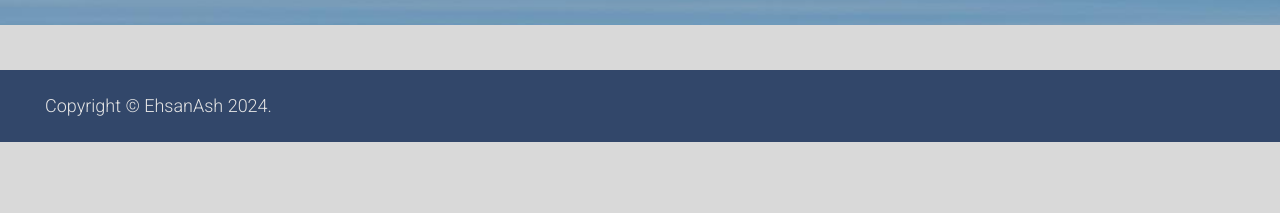
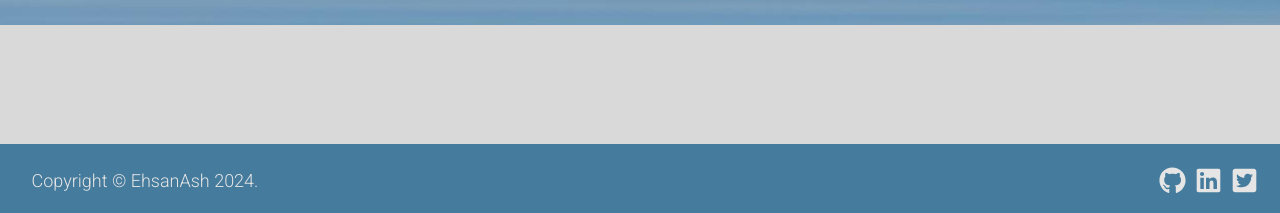
Before and after one commit to EhsanAsh/EhsanAsh-Portfolio, a React (Vite) app: page / in a window 1280 px wide. Shown: the part 584-797 px from the top of the page. Built offline with nearby package versions, Linux system fonts and the light colour scheme; a web font is replaced by a local one.

Commit message:
perf: Update footer component with social media icons

```diff
--- a/src/components/footer/index.jsx
+++ b/src/components/footer/index.jsx
@@ -7,17 +7,11 @@ import {
     Flex,
     Spacer,
     Box,
-    Container,
-    Text,
-    Image,
-    Tabs,
-    TabList,
-    Tab,
-    TabIndicator,
+    IconButton,
 } from '@chakra-ui/react';
 import { Link as ReactRouterLink } from 'react-router-dom';
 import { Link as ChakraLink } from '@chakra-ui/react';
-import { ExternalLinkIcon } from '@chakra-ui/icons';
+import { FaGithub, FaLinkedin, FaTwitterSquare } from 'react-icons/fa';
 // ============================================================
 
 // Importing Copyright component
@@ -35,26 +29,83 @@ const Footer = () => {
             minWidth='max-content'
             height={'auto'}
             alignItems='center'
-            justifyContent='flex-start'
+            justifyContent='center'
             alignSelf='stretch'
             flexShrink={0}
-            px='10'
-            py='5'
+            px='3'
+            py='1'
             bg='brand.footer'
             color='brand.lightGray'
+            position= 'fixed'
+            left= '0'
+            bottom= '0'
         >
-            <p>
-                <a href="https://github.com/EhsanAsh" color="inherit">
-                    {/* <GitHubIcon /> */}
-                </a>
-                <a href="https://www.linkedin.com/in/ehsan-ashrafipour-922056245/" color="inherit">
-                    {/* <LinkedInIcon /> */}
-                </a>
-                <a href="https://twitter.com/EhsanAsh_5123" color="inherit">
-                    {/* <TwitterIcon /> */}
-                </a>
-            </p>
-            <Copyright />
+            <Box p={4}>
+                <Copyright />
+            </Box>
+            <Spacer />
+            <Box
+                display="flex"
+                justifyContent={'space-evenly'}
+                alignItems="center"
+                p={2}
+                gap={2}
+            >
+                <ChakraLink
+                    as={ReactRouterLink}
+                    to="https://github.com/EhsanAsh"
+                    isExternal
+                >
+                    <IconButton
+                        aria-label="Github"
+                        icon={<FaGithub />}
+                        size="xs"
+                        colorScheme="white"
+                        variant="outline"
+                        border="none"
+                        _hover={{
+                            transform: 'translateY(-5px)',
+                        }}
+                        transition="all 0.2s"
+                    />
+                </ChakraLink>
+                <ChakraLink
+                    as={ReactRouterLink}
+                    to="https://www.linkedin.com/in/ehsan-ashrafipour-922056245/"
+                    isExternal
+                >
+                    <IconButton
+                        aria-label="LinkedIn"
+                        icon={<FaLinkedin />}
+                        colorScheme="white"
+                        size="xs"
+                        variant="outline"
+                        border="none"
+                        _hover={{
+                            transform: 'translateY(-5px)',
+                        }}
+                        transition="all 0.2s"
+                    />
+                </ChakraLink>
+                <ChakraLink
+                    as={ReactRouterLink}
+                    to="https://twitter.com/EhsanAsh_5123"
+                    isExternal
+                >
+                    <IconButton
+                        aria-label="Twitter"
+                        icon={<FaTwitterSquare />}
+                        colorScheme="white"
+                        size="xs"
+                        variant="outline"
+                        border="none"
+                        _hover={{
+                            transform: 'translateY(-5px)',
+                        }}
+                        transition="all 0.2s"
+                    />
+                </ChakraLink>
+            </Box>
         </Flex>
     );
 };
--- a/src/components/header/Header.css
+++ b/src/components/header/Header.css
@@ -34,7 +34,6 @@ svg text {
     stroke-dashoffset: -25%;
     stroke-dasharray: 50% 0;
     stroke-width: 0;
-    color: #e3526d;
   }
 }
 
--- a/src/theme/foundations/colors.js
+++ b/src/theme/foundations/colors.js
@@ -15,7 +15,7 @@ const colors = {
         midGray: '#d9d9d9',
         error: '#9a031e',
         title: '#41984D',
-        footer: '#32476A',
+        footer: '#457b9d',//#32476A#499bc4#1c739e#457b9d
     }
 };
 // ============================================================
```
